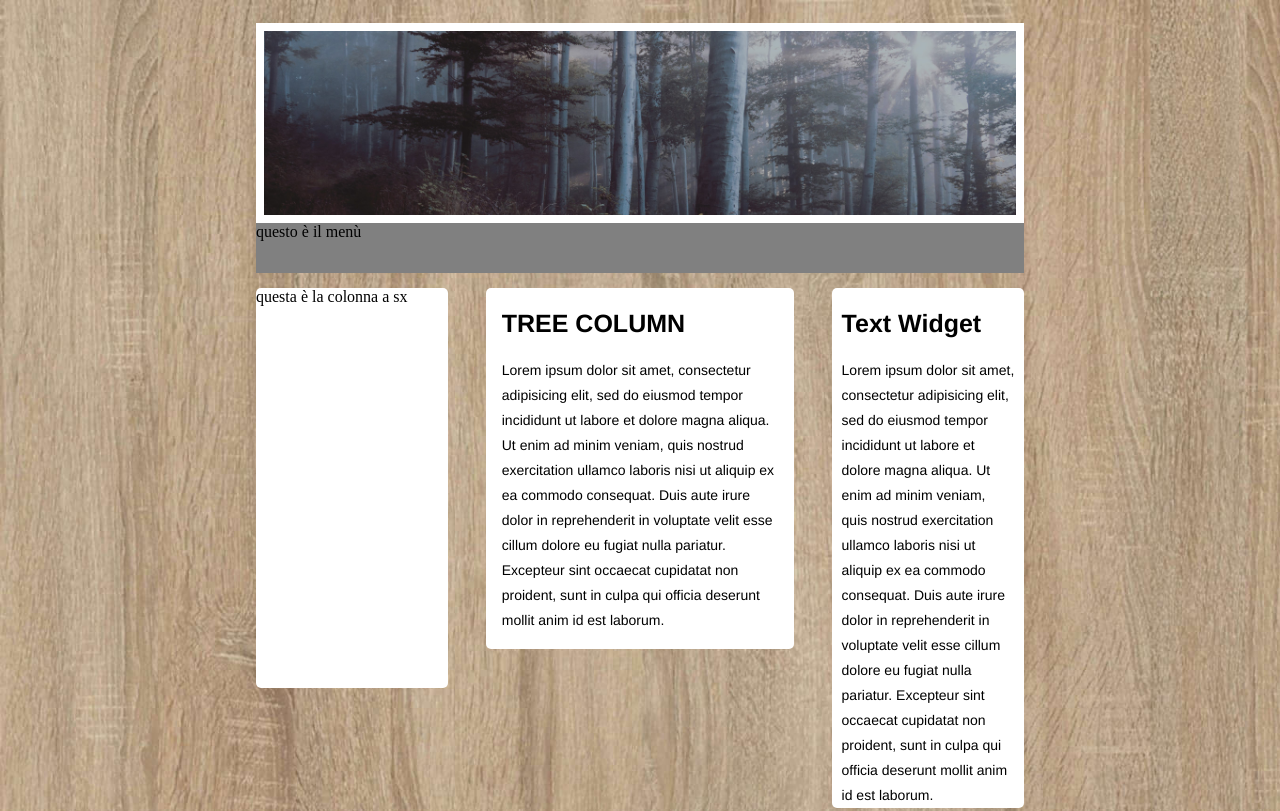
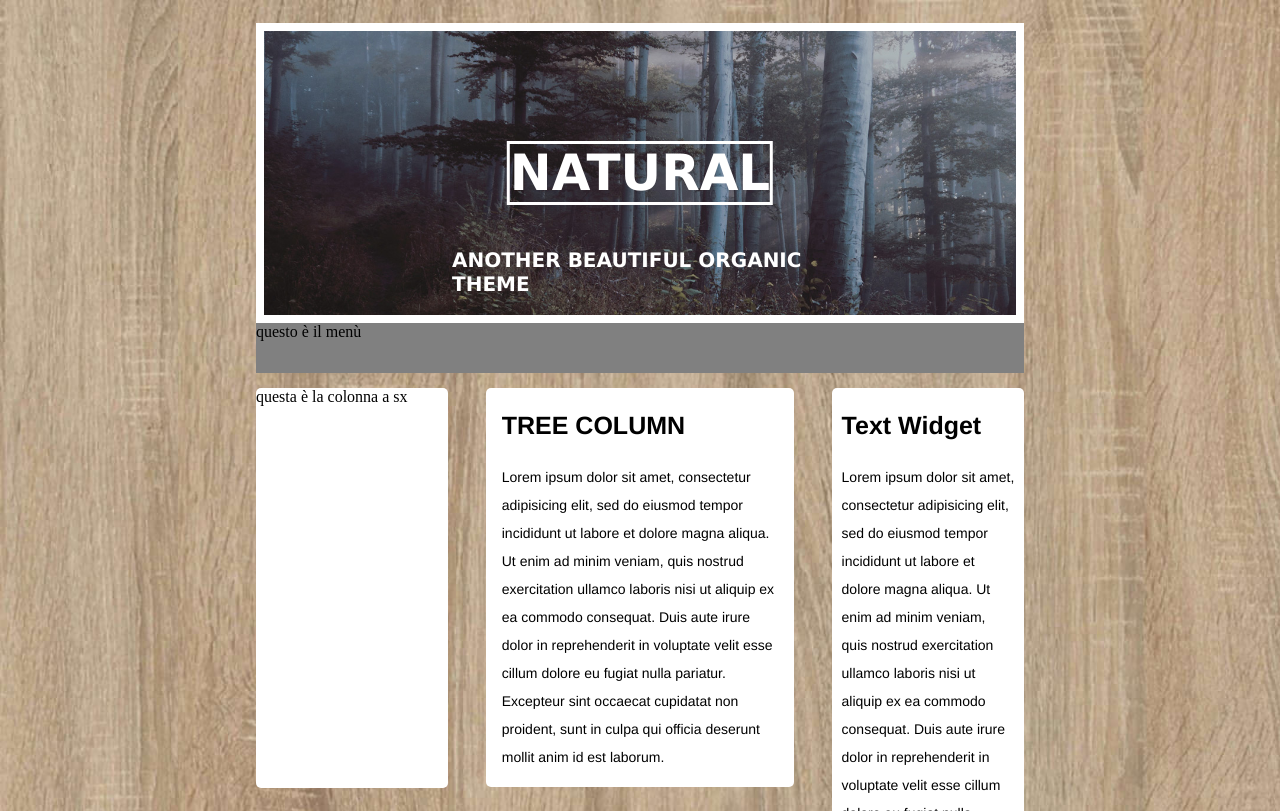
Before and after one commit to Walter-Satriano/htmlcss-wp, a plain HTML site: page index.html in a window 1280 px wide. Shown: the top 811 px of the page. Drawn offline with Linux system fonts and the light colour scheme.

Commit message:
inseriti testi nell'immagine di header

```diff
--- a/index.html
+++ b/index.html
@@ -2,7 +2,7 @@
 <html lang="en" dir="ltr">
   <head>
     <meta charset="utf-8">
-    <title>strutturanatural</title>
+    <title>Template-wp</title>
     <link rel="stylesheet" href="master.css">
   </head>
 
@@ -11,6 +11,11 @@
     <div class="container">
       <!--header-->
       <header>
+        <div>
+          <h1 class="img-title">natural</h1>
+          <h2 class="another">another beautiful organic theme</h2>
+
+        </div>
 
 
       </header>
--- a/master.css
+++ b/master.css
@@ -15,12 +15,38 @@ body{
 }
 
 header{
+  position: relative;
   background-image: url("immagini/naturaltheme.jpg");
   background-size: cover;
   background-color: white;
-  height: 200px;
+  height: 300px;
   margin-top: 3%;
   border: solid white 8px;
+}
+
+
+.img-title{
+  position: absolute;
+  top: 50%;
+  left: 50%;
+  transform: translate(-50%, -50%);
+  font-size: 50px;
+  font-family: verdana;
+  color: white;
+  text-transform: uppercase;
+  border: solid white 3px;
+  bo
+}
+
+.another{
+  position: absolute;
+  top: 85%;
+  left: 50%;
+  transform: translate(-50%, -50%);
+  font-size: 20px;
+  font-family: verdana;
+  color: white;
+  text-transform: uppercase;
 }
 
 nav{
@@ -60,7 +86,7 @@ nav{
   font-family: helvetica;
   font-size: 25px;
   text-transform: uppercase;
-  line-height: 70px;
+  line-height: 3;
   margin-left: 5%;
   margin-right: 5%;
 }
@@ -68,7 +94,7 @@ nav{
 p{
   font-family: helvetica;
   font-size: 14px;
-  line-height: 25px;
+  line-height: 2;
   margin-left: 5%;
   margin-right: 5%;
   margin-bottom: 5%;
@@ -89,7 +115,7 @@ p{
 .textwidget{
   font-family: helvetica;
   font-size: 25px;
-  line-height: 70px;
+  line-height: 3;
   margin-left: 5%;
   margin-right: 5%;
 }
@@ -107,7 +133,8 @@ p{
 }
 
 footer{
-  background-color: gray;
+  border-radius: 5px;
+  background-color: white;
   height: 200px;
   margin-bottom: 5%;
 }
```
